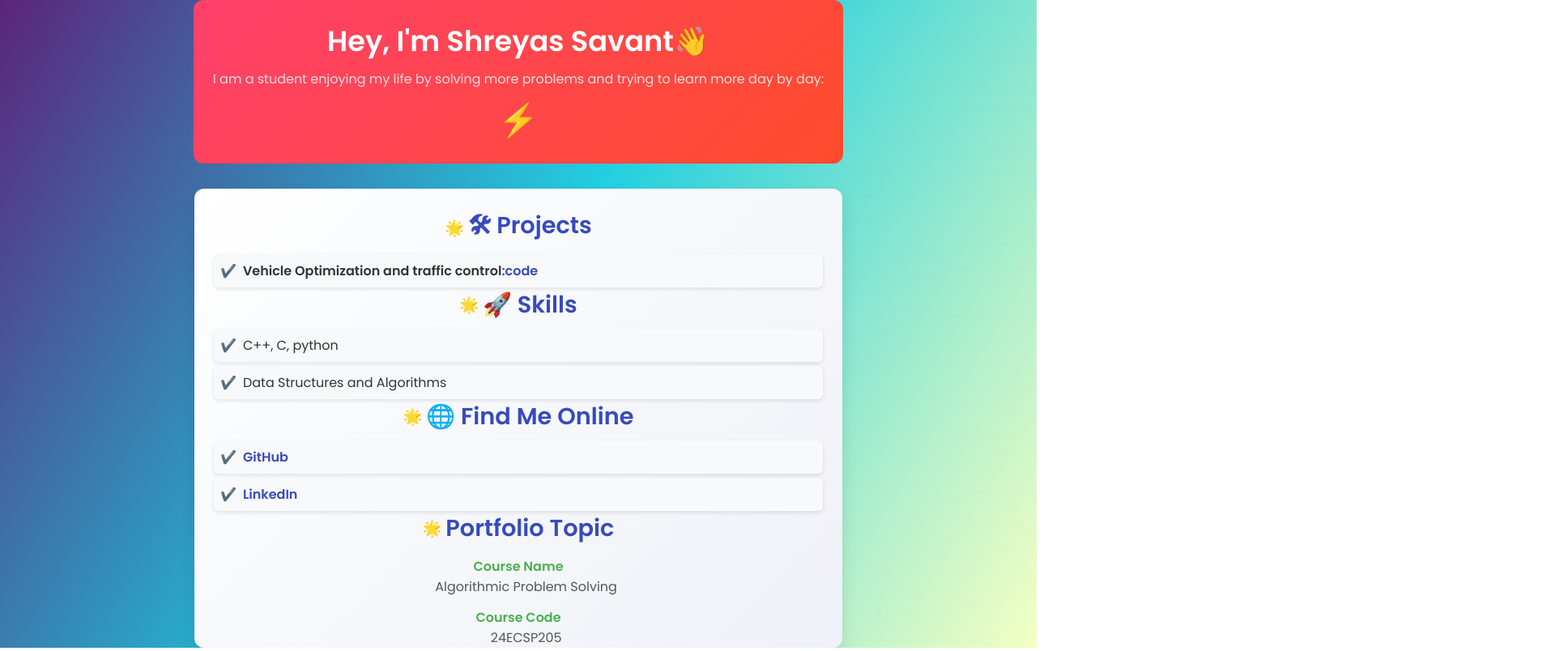
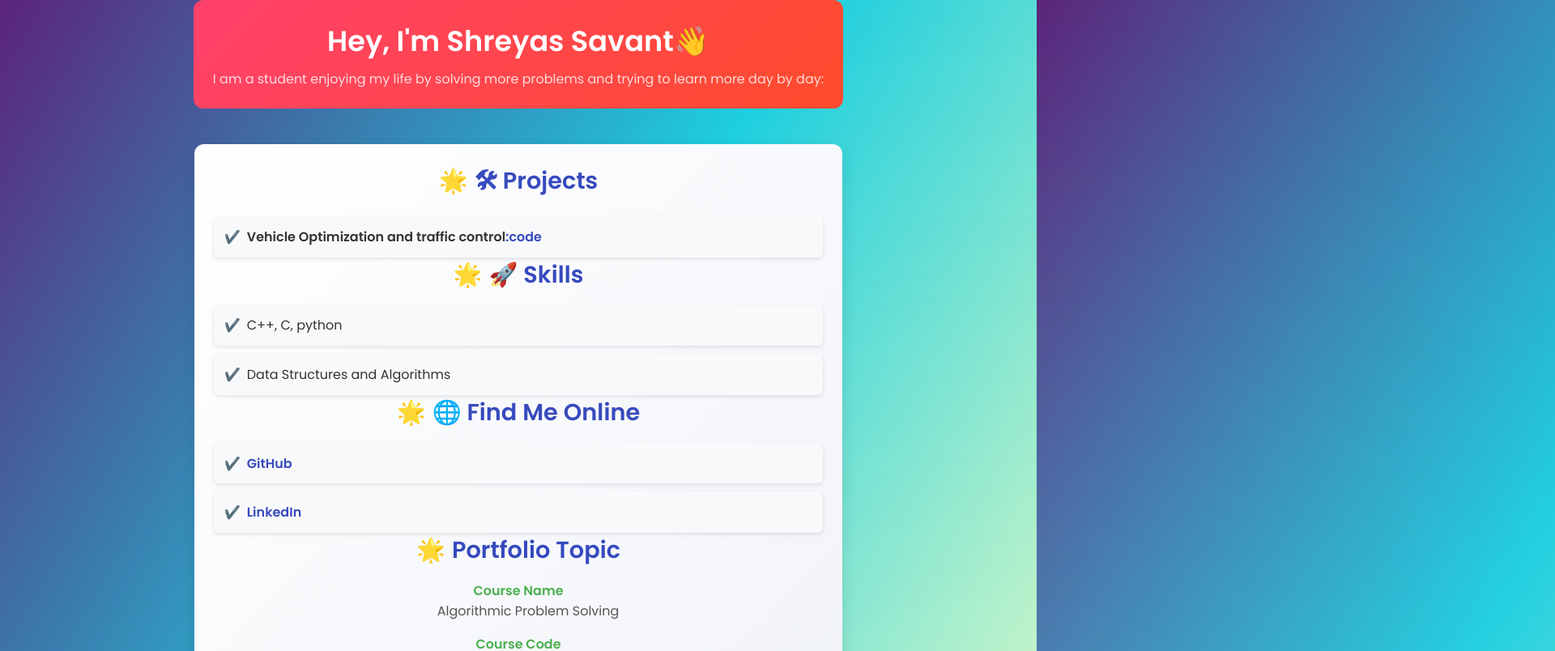
Before and after one commit to Shreyasshreyas10/portfolio.github.io, a plain HTML site: page index.html in a window 1280 px wide. Shown: the top 804 px of the page at 81% size, 1920 px wide, since content can reach past the window. Drawn offline with Linux system fonts and the light colour scheme.

Commit message:
Update style.css

```diff
--- a/style.css
+++ b/style.css
@@ -11,12 +11,12 @@ body {
     font-family: 'Poppins', sans-serif;
     background: linear-gradient(120deg, #5b247a, #1bcedf, #f3ffbd);
     color: #333;
-    margin: 0;
-    padding: 0;
     display: flex;
     flex-direction: column;
     align-items: center;
+    justify-content: flex-start;
     min-height: 100vh;
+    margin: 0;
     overflow-x: hidden;
     position: relative;
 }
@@ -36,28 +36,28 @@ body::before {
     opacity: 0.7;
 }
 
-/* Main Container */
+/* Main Container (Section) */
 section {
     background: linear-gradient(135deg, #ffffff, #eef1f7);
-    padding: 1.5rem; /* Reduced padding */
+    padding: 1.5rem; /* Section padding */
     width: 90%;
     max-width: 800px;
     box-shadow: 0 8px 20px rgba(0, 0, 0, 0.1);
     border-radius: 12px;
     text-align: center;
-    margin: 15px 0; /* Reduced margin */
+    margin: 20px 0; /* Section spacing */
+    animation: fadeIn 1s ease-in;
     position: relative;
-    animation: fadeIn 1s ease-in;
     overflow: hidden;
 }
 
-/* Header */
+/* Header Styling */
 header {
     background: linear-gradient(135deg, #ff416c, #ff4b2b);
     color: white;
-    padding: 1.5rem; /* Reduced padding */
+    padding: 1.5rem;
     border-radius: 12px;
-    margin-bottom: 1rem; /* Reduced margin */
+    margin-bottom: 1.5rem;
     animation: slideInLeft 1s ease-in-out;
     display: flex;
     flex-direction: column;
@@ -65,41 +65,28 @@ header {
 }
 
 header h1 {
-    font-size: 2.2rem; /* Adjusted size */
+    font-size: 2.2rem;
     margin: 0;
     font-weight: 700;
 }
 
 header p {
-    margin: 0.5rem 0 0; /* Reduced margin */
+    margin: 0.5rem 0 0;
     font-size: 1rem;
     opacity: 0.8;
-}
-
-/* Icons in Header */
-header::after {
-    content: '⚡';
-    font-size: 2.5rem; /* Reduced icon size */
-    animation: bounce 2s infinite;
-    margin-top: 0.5rem; /* Reduced space below icon */
 }
 
 /* Section Titles */
 h2 {
     color: #374ABE;
-    margin-bottom: 0.5rem; /* Reduced margin */
-    font-size: 1.8rem; /* Adjusted size */
+    margin-bottom: 1rem;
+    font-size: 1.8rem;
     animation: fadeInDown 1s ease-in-out;
-    display: flex;
-    justify-content: center;
-    align-items: center;
 }
 
-/* Title Icon */
 h2::before {
     content: '🌟';
-    margin-right: 0.3rem; /* Reduced spacing before icon */
-    font-size: 1.2rem;
+    margin-right: 0.5rem;
 }
 
 /* List Items */
@@ -108,13 +95,13 @@ ul {
     padding: 0;
     margin: 0;
     display: grid;
-    gap: 5px; /* Reduced gap */
+    gap: 10px;
 }
 
 ul li {
     background-color: #f8f9fa;
-    padding: 0.5rem; /* Reduced padding */
-    border-radius: 6px; /* Slightly smaller border radius */
+    padding: 0.8rem;
+    border-radius: 6px;
     box-shadow: 0 2px 5px rgba(0, 0, 0, 0.1);
     transition: transform 0.3s ease, background-color 0.3s ease;
     animation: fadeInUp 1s ease-in-out;
@@ -129,7 +116,7 @@ ul li:hover {
 
 ul li::before {
     content: '✔️';
-    margin-right: 0.5rem; /* Reduced spacing */
+    margin-right: 0.5rem;
     color: #4caf50;
 }
 
@@ -146,26 +133,27 @@ a:hover {
     color: #1e63d3;
 }
 
-/* Definition List */
+/* Definition List Styling */
 dl dt {
     font-weight: bold;
     color: #4caf50;
-    margin-top: 0.8rem; /* Reduced spacing */
+    margin-top: 1rem;
     animation: zoomIn 1s ease-in;
 }
 
 dl dd {
-    margin-left: 1.2rem; /* Reduced spacing */
+    margin-left: 1.5rem;
     color: #555;
 }
 
-/* Blockquote */
+/* Blockquote Styling */
 blockquote {
     font-style: italic;
     color: #374ABE;
     border-left: 4px solid #ff4b2b;
-    padding-left: 0.8rem; /* Reduced padding */
-    margin-top: 1.5rem; /* Reduced margin */
+    padding-left: 0.8rem;
+    margin-top: 1.5rem;
+    margin-bottom: 0; /* Removed excess space below */
     background: rgba(255, 75, 43, 0.1);
     border-radius: 6px;
     animation: slideInRight 1s ease-in-out;
@@ -174,7 +162,7 @@ blockquote {
 /* Responsive Design */
 @media (max-width: 600px) {
     section {
-        padding: 1rem; /* Reduced padding for smaller screens */
+        padding: 1rem;
     }
 
     header {
@@ -182,40 +170,6 @@ blockquote {
     }
 
     header h1 {
-        font-size: 1.8rem; /* Adjusted size */
+        font-size: 1.8rem;
     }
 }
-/* Ensure body and html have no unnecessary height */
-body, html {
-    margin: 0;
-    padding: 0;
-    height: 100%; /* Makes the body match the viewport height */
-    overflow-x: hidden; /* Prevents horizontal scrolling */
-}
-
-/* Adjust the blockquote to remove extra space below */
-blockquote {
-    margin-bottom: 0; /* Removes default margin below */
-    padding-bottom: 1rem; /* Keep minimal padding for aesthetics */
-}
-
-/* Ensure the parent section has no extra spacing */
-section {
-    margin-bottom: 0; /* Removes margin below the section */
-    padding-bottom: 1rem; /* Minimal padding to maintain design */
-}
-
-/* Ensure the container wrapping everything is clean */
-.container {
-    margin-bottom: 0; /* Removes unnecessary margin */
-    padding-bottom: 0;
-    height: auto; /* Prevents fixed height from causing spacing issues */
-}
-
-/* Prevents additional space added by Flexbox alignment */
-body {
-    display: flex;
-    flex-direction: column; /* Stacks elements vertically */
-    justify-content: flex-start; /* Ensures content starts at the top */
-    align-items: center; /* Centers the content horizontally */
-}
```
